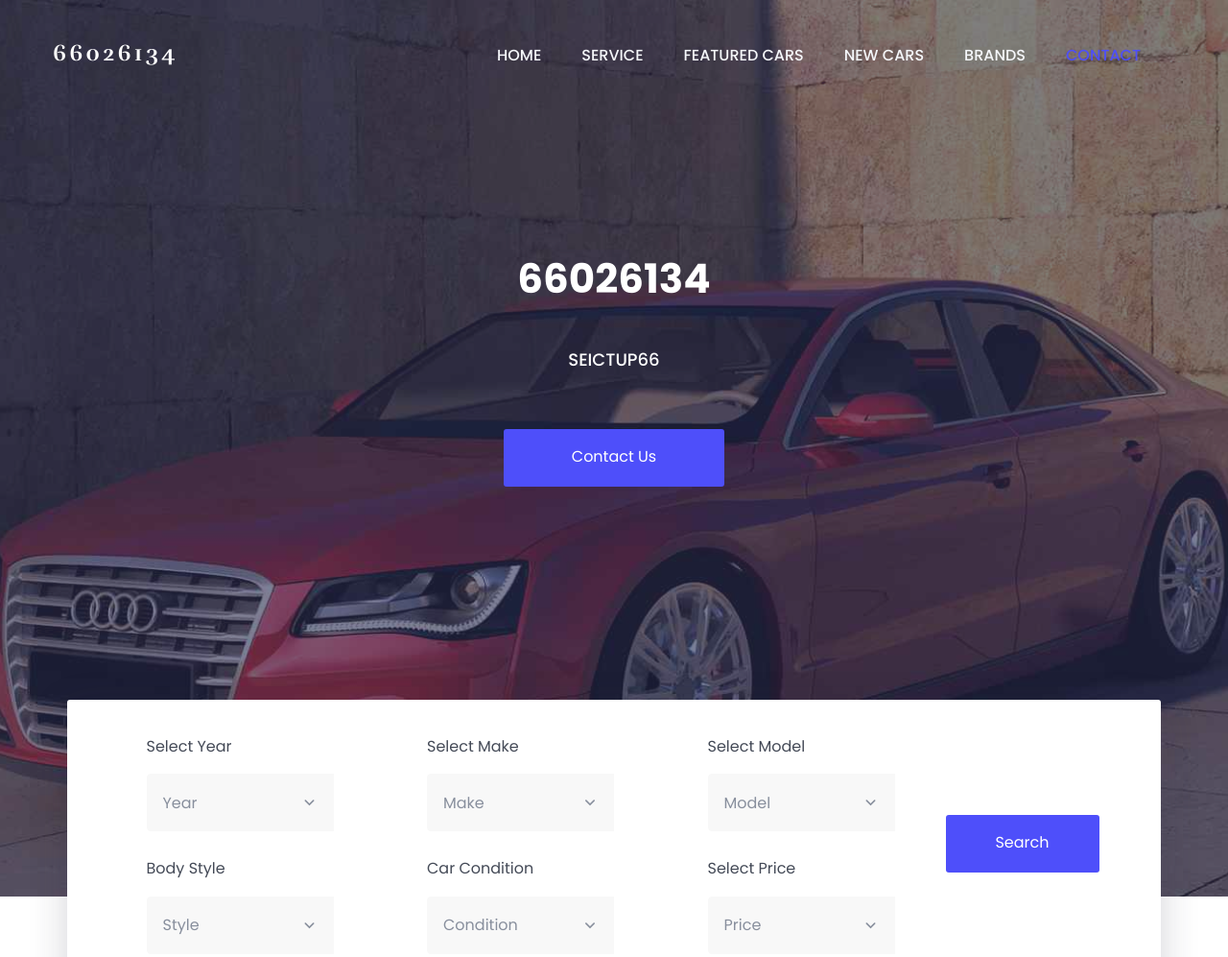
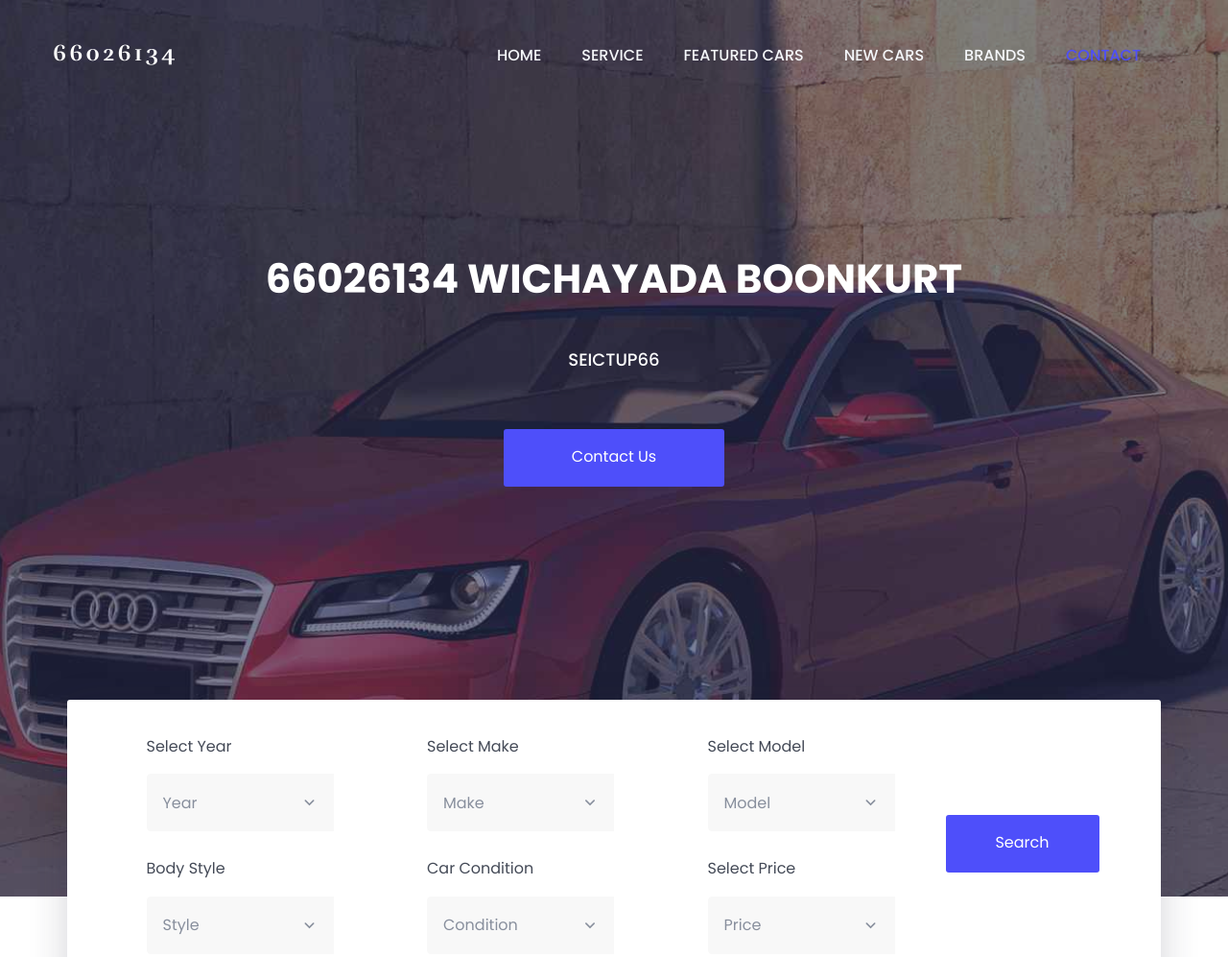
Before and after one commit to wichayada66026134/66026134, a plain HTML site: page index.html in a window 1280 px wide. Shown: the top 997 px of the page at 96% size. Drawn offline with nearby package versions, Linux system fonts and the light colour scheme.

Commit message:
Update index.html

```diff
--- a/index.html
+++ b/index.html
@@ -105,7 +105,7 @@
 
 			<div class="container">
 				<div class="welcome-hero-txt">
-					<h2>66026134</h2>
+					<h2>66026134 Wichayada Boonkurt</h2>
 					<p>
 						SEICTUP66
 					</p>
```
